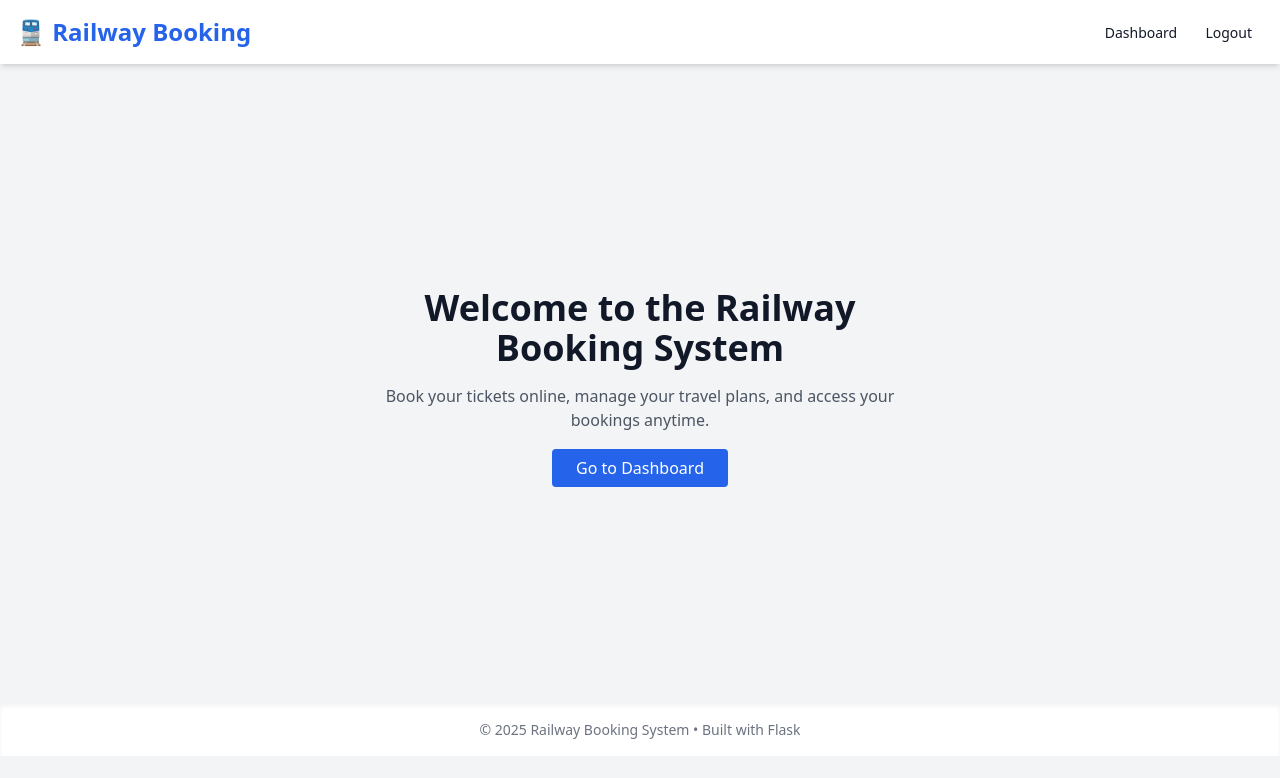
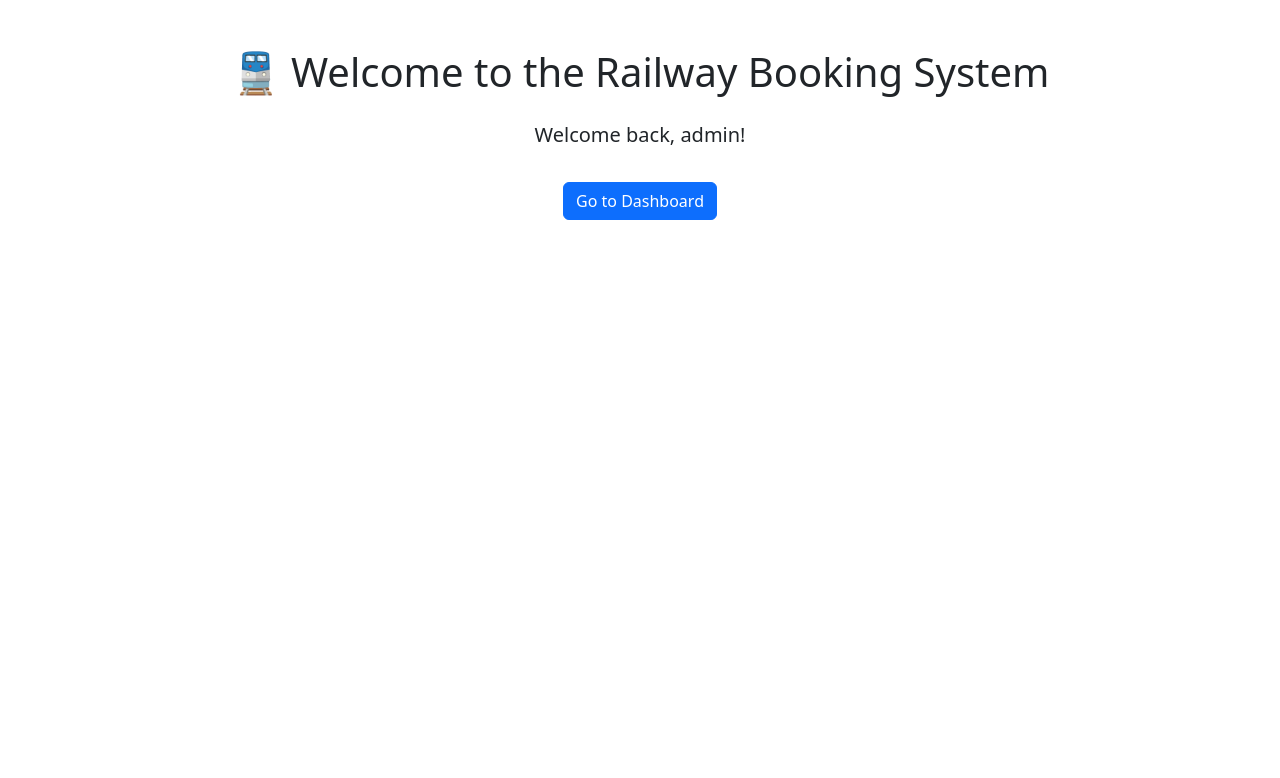
Before and after one commit to harrykris42/railway, a Flask app: page / in a window 1280 px wide. Shown: the top 778 px of the page. Run offline with Flask 3, Linux system fonts and the light colour scheme; a user stored in the database is signed in; data comes from the database, SQL or seed files in the repository; parts of the project's set-up code (start-up, migrations or seed data) failed here and were passed over; some libraries are stand-ins or nearby versions.

Commit message:
gg dennis

```diff
--- a/app/routes.py
+++ b/app/routes.py
@@ -12,7 +12,7 @@ def register_routes(app):
         return ''.join(random.choices(string.ascii_uppercase + string.digits, k=8))
     @app.route('/')
     def index():
-        return render_template('base.html')
+        return render_template('home.html')
 
     # REGISTER
     @app.route('/register', methods=['GET', 'POST'])
--- a/app/templates/base.html
+++ b/app/templates/base.html
@@ -1,45 +1,24 @@
 <!DOCTYPE html>
-<html lang="en">
+<html>
 <head>
-    <meta charset="UTF-8">
-    <title>Railway Booking System</title>
-    <meta name="viewport" content="width=device-width, initial-scale=1.0">
-    <!-- Tailwind CSS CDN (production-grade design) -->
-    <script src="https://cdn.tailwindcss.com"></script>
+    <title>{% block title %}Railway System{% endblock %}</title>
+    <link rel="stylesheet" href="https://cdn.jsdelivr.net/npm/bootstrap@5.3.0/dist/css/bootstrap.min.css">
 </head>
-<body class="bg-gray-100 text-gray-900 font-sans">
-    <header class="bg-white shadow-md py-4">
-        <div class="container mx-auto flex justify-between items-center px-4">
-            <h1 class="text-2xl font-bold text-blue-600">🚆 Railway Booking</h1>
-            <nav>
-                {% if current_user.is_authenticated %}
-                    <a href="{{ url_for('dashboard') }}" class="text-sm px-3 py-2 rounded hover:bg-gray-200">Dashboard</a>
-                    <a href="{{ url_for('logout') }}" class="text-sm px-3 py-2 rounded hover:bg-gray-200">Logout</a>
-                {% else %}
-                    <a href="{{ url_for('login') }}" class="text-sm px-3 py-2 rounded hover:bg-gray-200">Login</a>
-                    <a href="{{ url_for('register') }}" class="text-sm px-3 py-2 rounded hover:bg-gray-200">Register</a>
-                {% endif %}
-            </nav>
-        </div>
-    </header>
+<body>
+    <div class="container mt-4">
+        {% with messages = get_flashed_messages(with_categories=true) %}
+          {% if messages %}
+            {% for category, message in messages %}
+              <div class="alert alert-{{ category }} alert-dismissible fade show" role="alert">
+                {{ message }}
+                <button type="button" class="btn-close" data-bs-dismiss="alert"></button>
+              </div>
+            {% endfor %}
+          {% endif %}
+        {% endwith %}
 
-    <main class="flex items-center justify-center min-h-[80vh] px-6">
-        <div class="text-center max-w-xl">
-            <h2 class="text-4xl font-extrabold mb-4">Welcome to the Railway Booking System</h2>
-            <p class="text-gray-600 mb-6">Book your tickets online, manage your travel plans, and access your bookings anytime.</p>
-            <div class="space-x-4">
-                {% if not current_user.is_authenticated %}
-                    <a href="{{ url_for('login') }}" class="bg-blue-600 text-white px-6 py-2 rounded hover:bg-blue-700">Login</a>
-                    <a href="{{ url_for('register') }}" class="bg-gray-200 px-6 py-2 rounded hover:bg-gray-300">Register</a>
-                {% else %}
-                    <a href="{{ url_for('dashboard') }}" class="bg-blue-600 text-white px-6 py-2 rounded hover:bg-blue-700">Go to Dashboard</a>
-                {% endif %}
-            </div>
-        </div>
-    </main>
-
-    <footer class="bg-white shadow-inner py-4 text-center text-sm text-gray-500">
-        &copy; 2025 Railway Booking System • Built with Flask
-    </footer>
+        {% block content %}{% endblock %}
+    </div>
+    <script src="https://cdn.jsdelivr.net/npm/bootstrap@5.3.0/dist/js/bootstrap.bundle.min.js"></script>
 </body>
 </html>
--- /dev/null
+++ b/app/templates/home.html
@@ -0,0 +1,17 @@
+{% extends "base.html" %}
+
+{% block title %}Home | Railway System{% endblock %}
+
+{% block content %}
+<div class="text-center mt-5">
+    <h1 class="mb-4">🚆 Welcome to the Railway Booking System</h1>
+    {% if current_user.is_authenticated %}
+        <p class="lead">Welcome back, {{ current_user.name }}!</p>
+        <a href="{{ url_for('dashboard') }}" class="btn btn-primary mt-3">Go to Dashboard</a>
+    {% else %}
+        <p class="lead">Book your tickets online and manage your bookings with ease.</p>
+        <a href="{{ url_for('login') }}" class="btn btn-success mt-3 me-2">Login</a>
+        <a href="{{ url_for('register') }}" class="btn btn-outline-secondary mt-3">Register</a>
+    {% endif %}
+</div>
+{% endblock %}
```
Also changed, not shown: app/__init__.py (+4 -4 lines), README.md, 1 other file.
